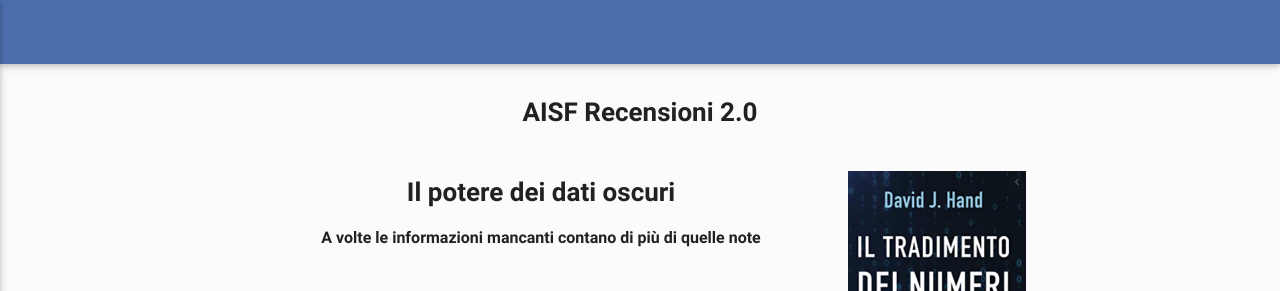
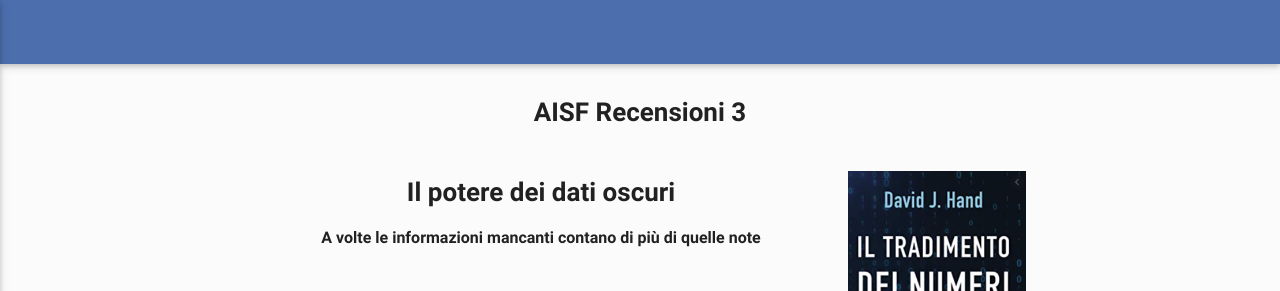
Before and after one commit to ai-sf/aisf_perugia, a Jekyll site: the page built from recensioni/Rec2.md, in a window 1280 px wide. Shown: the top 291 px of the page. Built offline with Jekyll 4.4.1, drawn with Linux system fonts in a browser that asks for light colours; nearby versions of some CDN libraries.

Commit message:
Update Rec2.md

```diff
--- a/recensioni/Rec2.md
+++ b/recensioni/Rec2.md
@@ -48,7 +48,7 @@ description: Prima recensione
 di David J.Hand<br>
 Rizzoli, Milano, 2019,<br> -->
 
-<center><h3> <b>AISF Recensioni 2.0</b></h3></center>
+<center><h3> <b>AISF Recensioni 3</b></h3></center>
 
 
 
```
